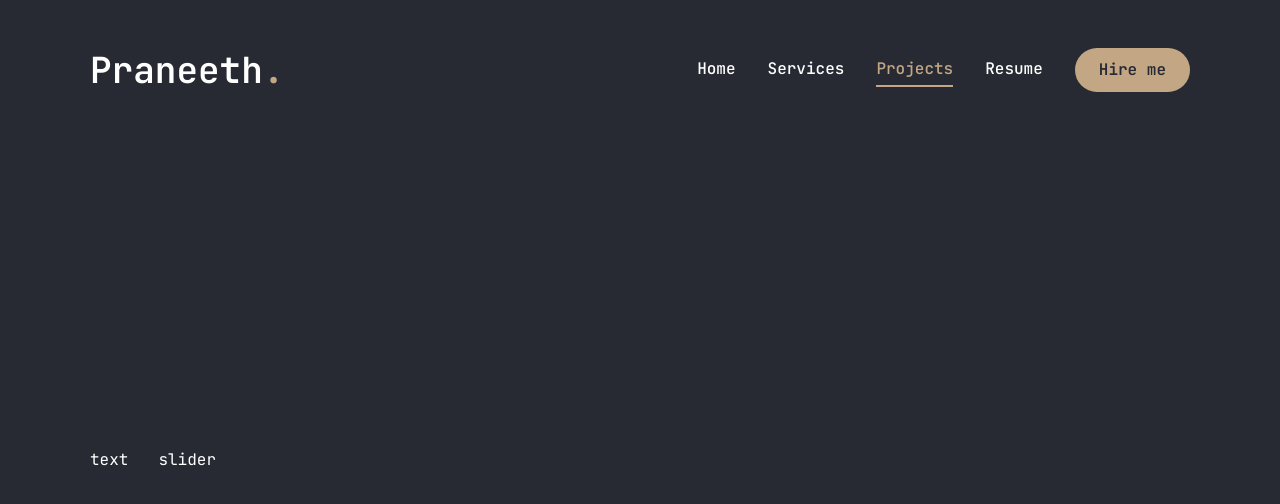
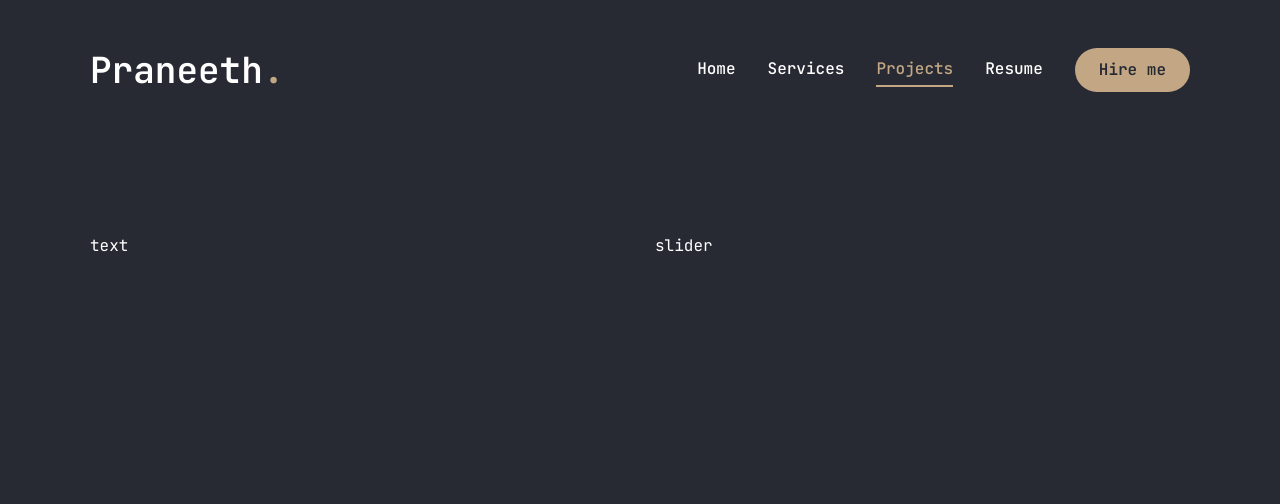
Before and after one commit to PraneethBunny123/Portfolio, a Next.js app: page /projects in a window 1280 px wide. Shown: the top 504 px of the page. Built offline with nearby package versions, Linux system fonts and the light colour scheme.

Commit message:
Adding styles to the text adn slider ouline

```diff
--- a/app/projects/page.jsx
+++ b/app/projects/page.jsx
@@ -105,8 +105,10 @@ export default function Contact() {
         >
             <div className="container mx-auto">
                 <div className="flex flex-col xl:flex-row xl:gap-[30px]">
-                    <div>text</div>
-                    <div>slider</div>
+                    <div className="w-full xl:w-[50%] flex flex-col xl:justify-between order-2 xl:order-none xl:h-[460px] gap-[30px]">
+                        text
+                    </div>
+                    <div className="w-full xl:w-[50%]">slider</div>
                 </div>
             </div>
         </motion.section>
```
